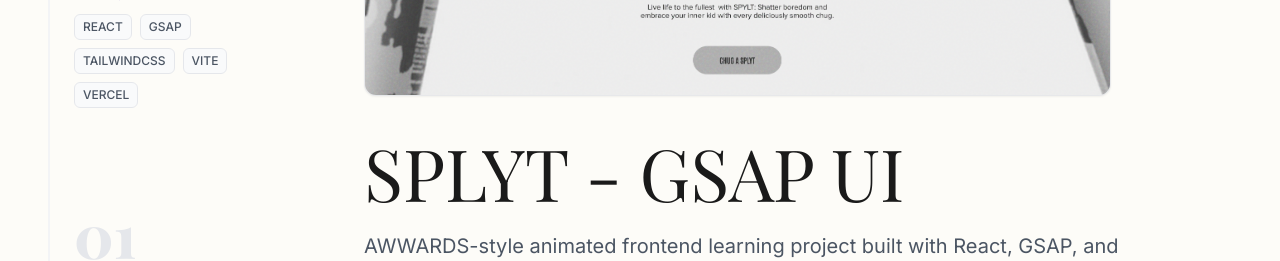
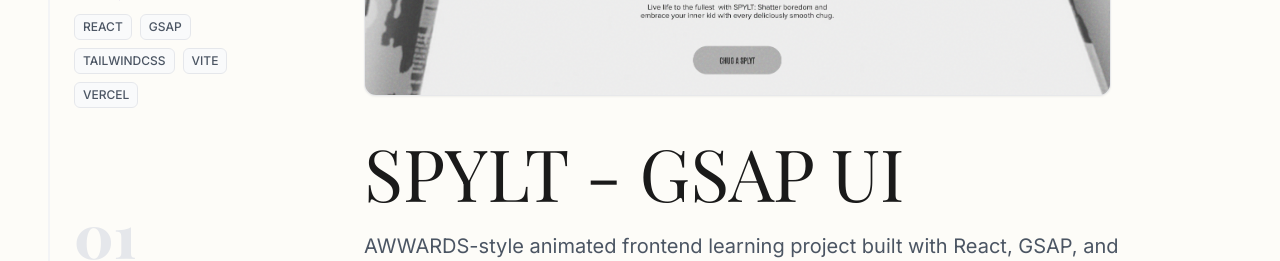
Before and after one commit to MahalakshmiPFW/Portfolio, a React (Vite) app: page / in a window 1280 px wide. Shown: the part 6100-6361 px from the top of the page. Built offline with nearby package versions, Linux system fonts and the light colour scheme; a web font is replaced by a local one.

Commit message:
fixed spelling

```diff
--- a/src/constants.tsx
+++ b/src/constants.tsx
@@ -128,7 +128,7 @@ export const EXPERIENCE: Experience[] = [
 export const PROJECTS: Project[] = [
   {
     id: '1',
-    title: 'SPLYT - GSAP UI',
+    title: 'SPYLT - GSAP UI',
     description: 'AWWARDS-style animated frontend learning project built with React, GSAP, and TailwindCSS featuring scroll-triggered animations and responsive transitions.',
     tags: ['React', 'GSAP', 'TailwindCSS', 'Vite', 'Vercel'],
     image: '/assets/images/Splyt.png',
```
